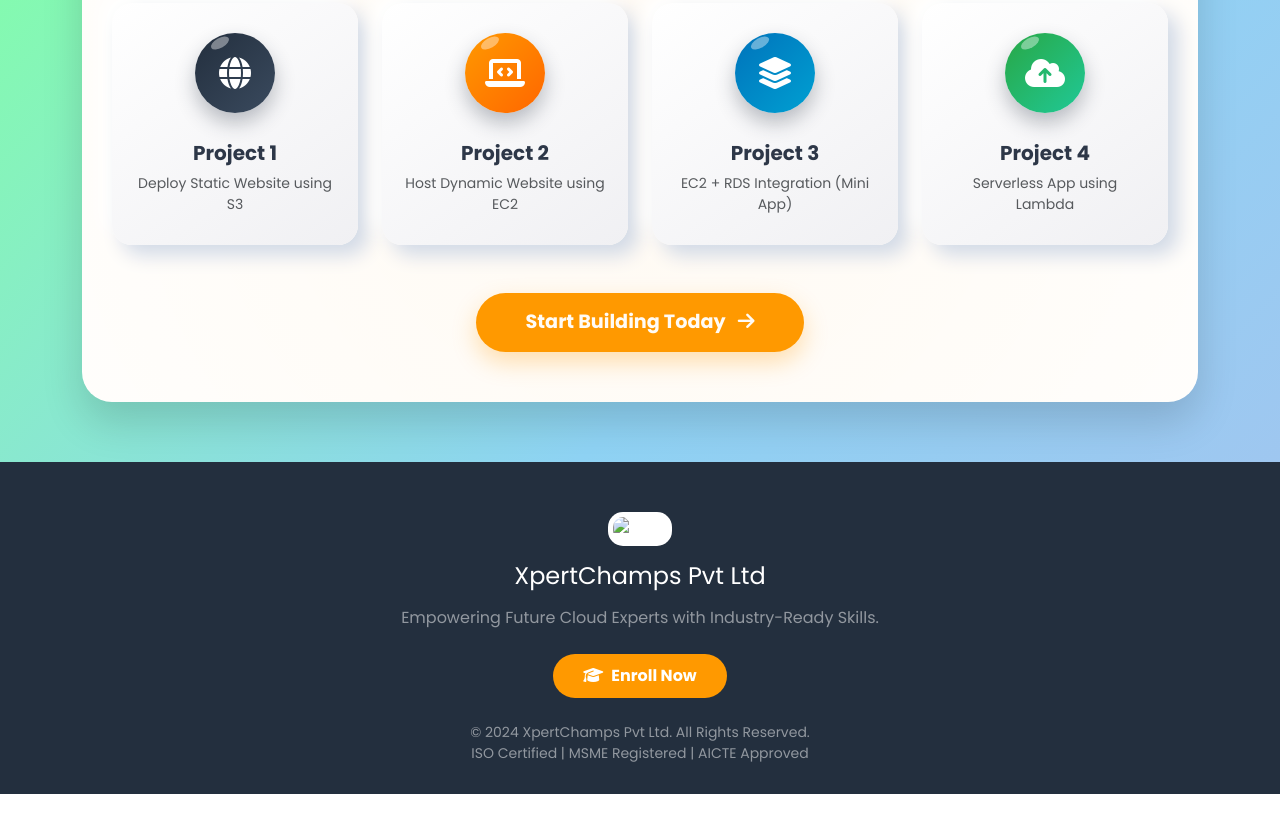
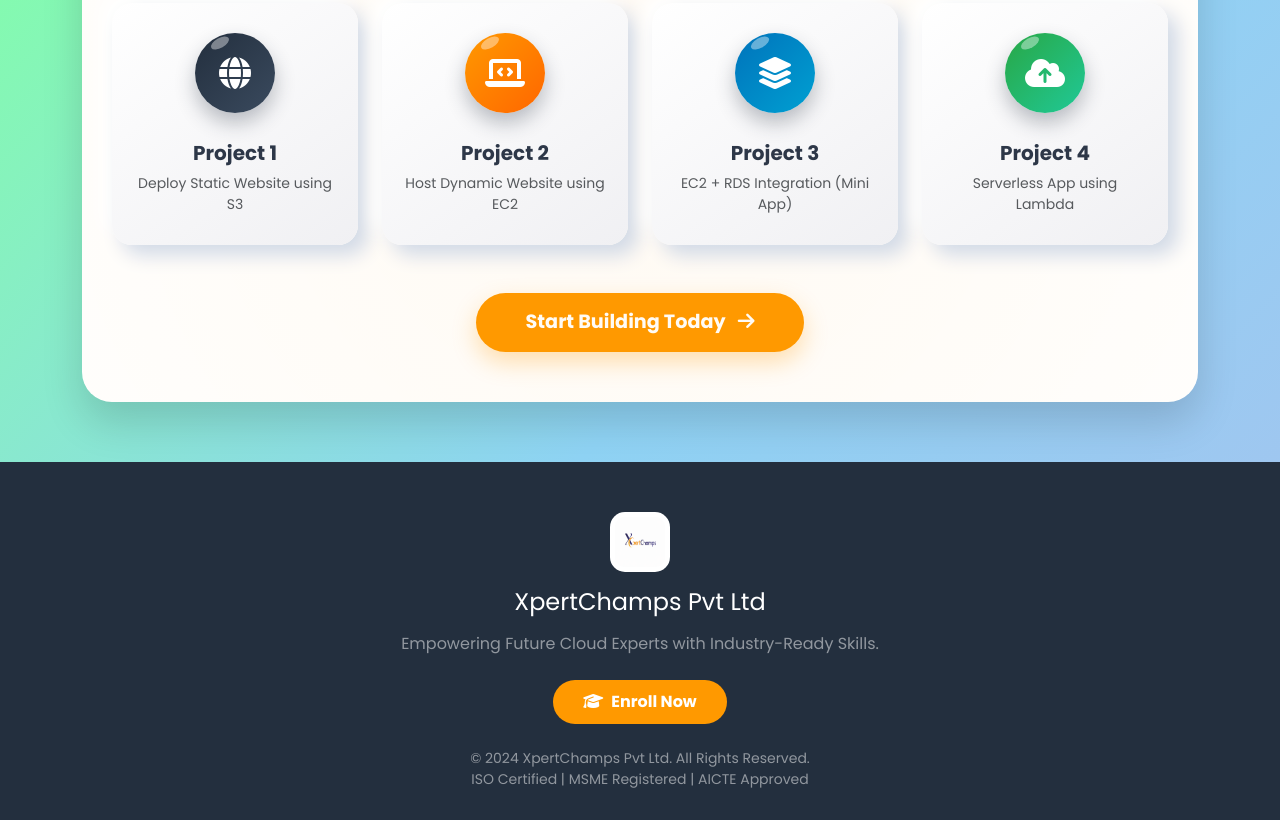
Before and after one commit to xperts1234/AWS_COURSE, a plain HTML site: page index.html in a window 1280 px wide. Shown: the part 2402-3222 px from the top of the page. Before the commit the page ends 3196 px from the top, so only its background shows below. Drawn offline with nearby package versions, Linux system fonts and the light colour scheme.

Commit message:
Update index.html

```diff
--- a/index.html
+++ b/index.html
@@ -709,7 +709,7 @@
     <!-- Footer -->
     <footer class="footer-clean">
         <div class="container text-center">
-            <img src="logo.png" alt="Logo" class="footer-logo mb-3">
+            <img src="https://github.com/xperts1234/AWS_COURSE/blob/main/ChatGPT%20Image%20Feb%2026%2C%202026%2C%2010_00_44%20AM.png" alt="Logo" class="footer-logo mb-3">
             <h4 class="mb-3">XpertChamps Pvt Ltd</h4>
             <p class="text-white-50 mb-4">Empowering Future Cloud Experts with Industry-Ready Skills.</p>
 
```
